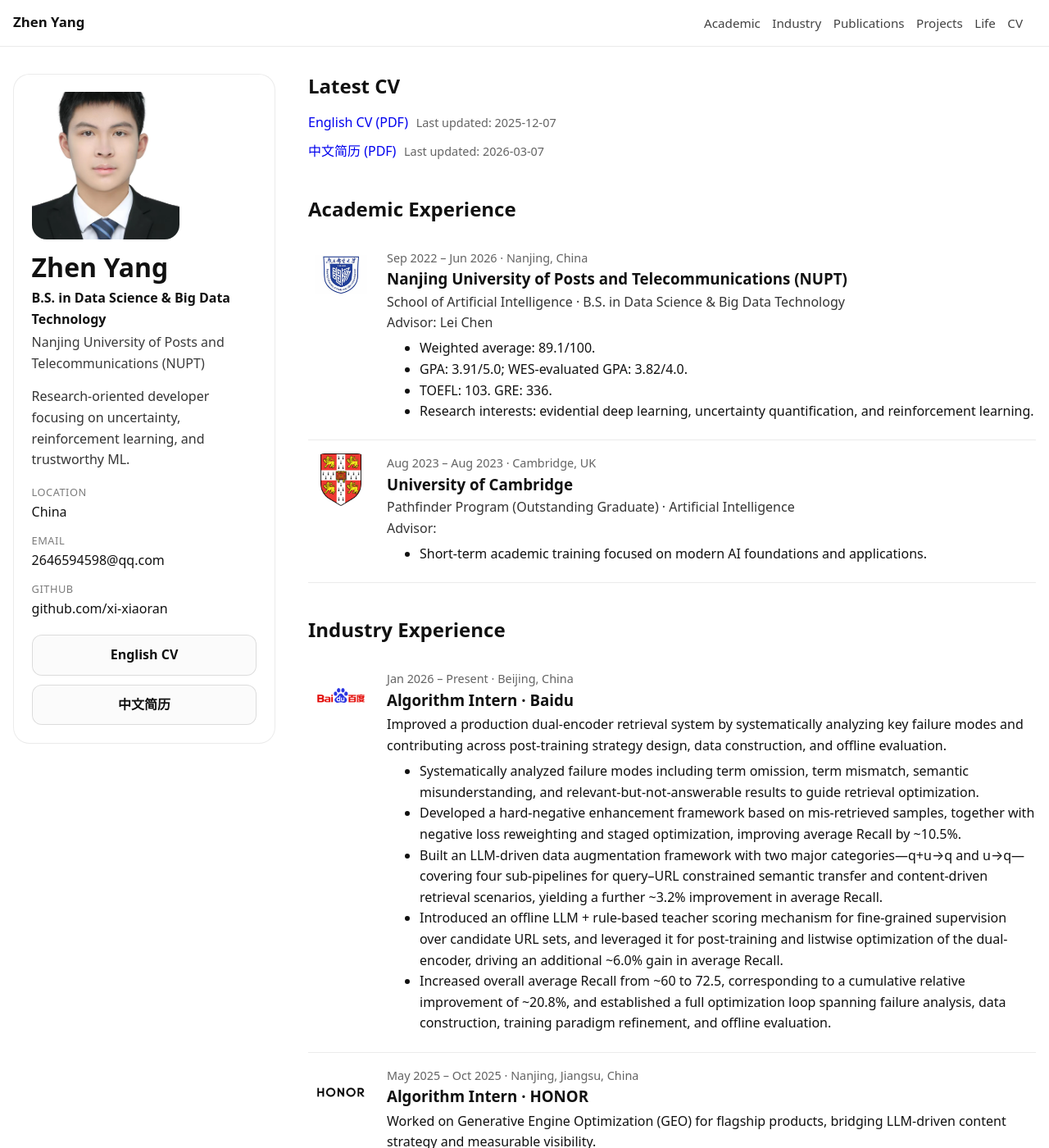
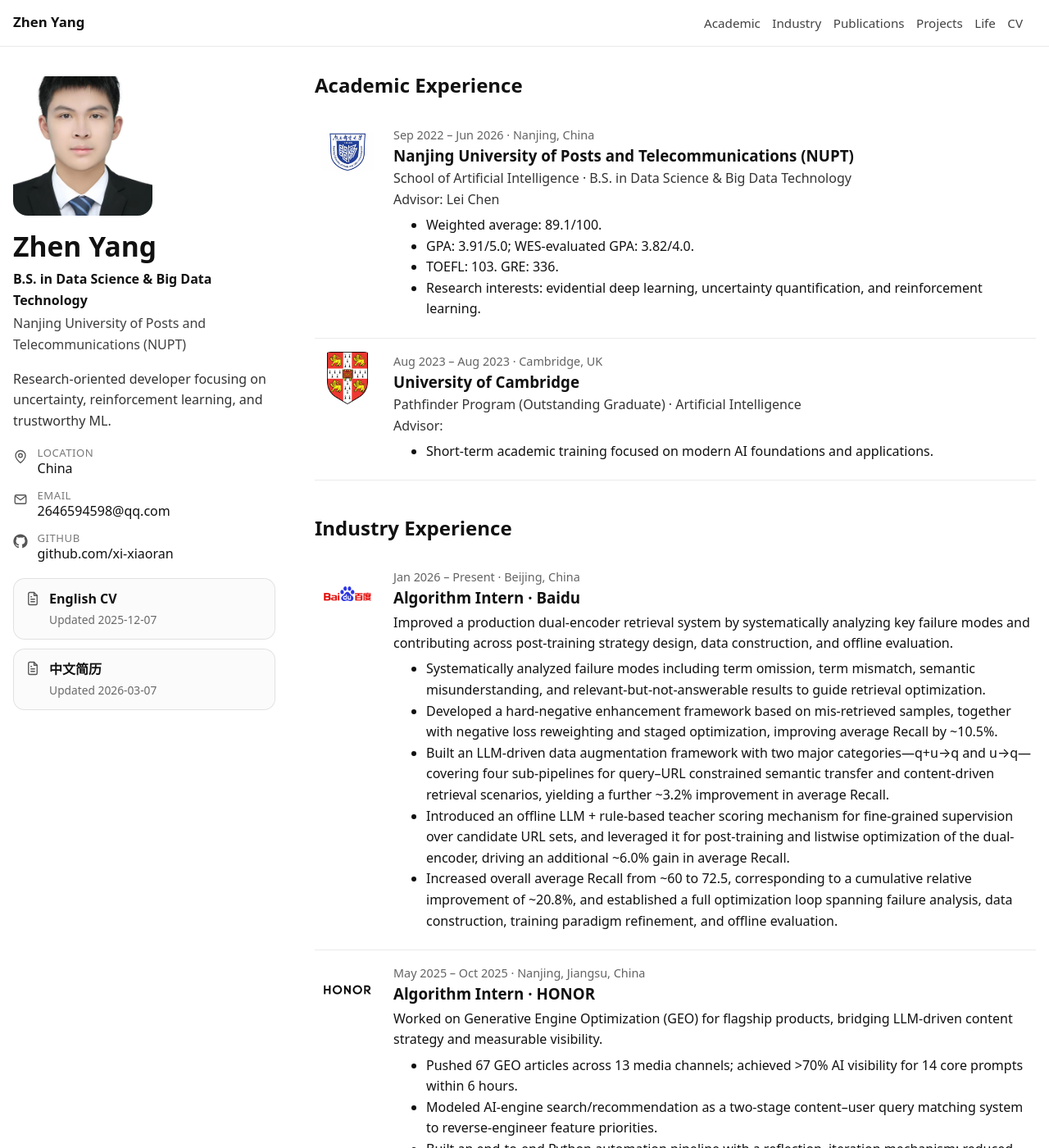
Before and after one commit to xi-xiaoran/xi-xiaoran.github.io, a Jekyll site: the page built from index.md, in a window 1280 px wide and 1400 px high. Shown: the whole window at 82% size. Built offline with Jekyll 4.4.1, drawn with Linux system fonts in a browser that asks for light colours; comment, search, counter and statistics services are not loaded.

Commit message:
Fix sidebar layout and add contact icons

```diff
--- a/_includes/custom-home.html
+++ b/_includes/custom-home.html
@@ -1,4 +1,5 @@
 {% assign primary_edu = site.data.home_academic.items | first %}
+{% assign cv = site.data.home_cv %}
 
 <div class="home-layout">
   <aside class="profile-sidebar">
@@ -12,47 +13,83 @@
       <p class="profile-school">{{ primary_edu.institution }}</p>
       <p class="profile-bio">{{ site.description }}</p>
 
-      <div class="profile-meta">
-        <div class="profile-meta__item">
-          <span class="profile-meta__label">Location</span>
-          <span>China</span>
+      <div class="profile-contact-list">
+        <div class="profile-contact-item">
+          <span class="profile-contact-icon" aria-hidden="true">
+            <svg viewBox="0 0 24 24" fill="none" stroke="currentColor" stroke-width="1.8" stroke-linecap="round" stroke-linejoin="round">
+              <path d="M20 10c0 4.5-5 10-8 12-3-2-8-7.5-8-12a8 8 0 1 1 16 0Z"></path>
+              <circle cx="12" cy="10" r="3"></circle>
+            </svg>
+          </span>
+          <div>
+            <div class="profile-contact-label">Location</div>
+            <div class="profile-contact-value">China</div>
+          </div>
         </div>
-        <div class="profile-meta__item">
-          <span class="profile-meta__label">Email</span>
-          <a href="mailto:2646594598@qq.com">2646594598@qq.com</a>
+
+        <div class="profile-contact-item">
+          <span class="profile-contact-icon" aria-hidden="true">
+            <svg viewBox="0 0 24 24" fill="none" stroke="currentColor" stroke-width="1.8" stroke-linecap="round" stroke-linejoin="round">
+              <rect x="3" y="5" width="18" height="14" rx="2"></rect>
+              <path d="m4 7 8 6 8-6"></path>
+            </svg>
+          </span>
+          <div>
+            <div class="profile-contact-label">Email</div>
+            <div class="profile-contact-value"><a href="mailto:2646594598@qq.com">2646594598@qq.com</a></div>
+          </div>
         </div>
-        <div class="profile-meta__item">
-          <span class="profile-meta__label">GitHub</span>
-          <a href="https://github.com/xi-xiaoran">github.com/xi-xiaoran</a>
+
+        <div class="profile-contact-item">
+          <span class="profile-contact-icon" aria-hidden="true">
+            <svg viewBox="0 0 24 24" fill="currentColor">
+              <path d="M12 .5C5.65.5.5 5.65.5 12c0 5.09 3.29 9.4 7.86 10.92.57.11.78-.24.78-.55 0-.27-.01-1.16-.02-2.1-3.2.7-3.88-1.36-3.88-1.36-.52-1.33-1.28-1.68-1.28-1.68-1.05-.71.08-.69.08-.69 1.16.08 1.77 1.19 1.77 1.19 1.04 1.77 2.72 1.26 3.38.96.1-.75.4-1.26.73-1.55-2.56-.29-5.25-1.28-5.25-5.71 0-1.26.45-2.3 1.19-3.11-.12-.29-.51-1.46.11-3.05 0 0 .98-.31 3.2 1.19A11.1 11.1 0 0 1 12 6.1c.98 0 1.97.13 2.89.38 2.21-1.5 3.19-1.19 3.19-1.19.63 1.59.24 2.76.12 3.05.74.81 1.19 1.85 1.19 3.11 0 4.44-2.69 5.42-5.26 5.7.41.36.78 1.08.78 2.19 0 1.58-.01 2.85-.01 3.24 0 .31.2.67.79.55A11.52 11.52 0 0 0 23.5 12C23.5 5.65 18.35.5 12 .5Z"></path>
+            </svg>
+          </span>
+          <div>
+            <div class="profile-contact-label">GitHub</div>
+            <div class="profile-contact-value"><a href="https://github.com/xi-xiaoran">github.com/xi-xiaoran</a></div>
+          </div>
         </div>
       </div>
 
-      <div class="profile-actions">
-        <a class="profile-button" href="{{ '/files/CV_English.pdf' | relative_url }}">English CV</a>
-        <a class="profile-button" href="{{ '/files/CV_Chinese.pdf' | relative_url }}">中文简历</a>
+      <div class="profile-link-group">
+        <a class="profile-link-card" href="{{ cv.english.file | relative_url }}">
+          <span class="profile-contact-icon" aria-hidden="true">
+            <svg viewBox="0 0 24 24" fill="none" stroke="currentColor" stroke-width="1.8" stroke-linecap="round" stroke-linejoin="round">
+              <path d="M14 2H7a2 2 0 0 0-2 2v16a2 2 0 0 0 2 2h10a2 2 0 0 0 2-2V7z"></path>
+              <path d="M14 2v5h5"></path>
+              <path d="M9 13h6"></path>
+              <path d="M9 17h6"></path>
+              <path d="M9 9h1"></path>
+            </svg>
+          </span>
+          <span>
+            <span class="profile-link-title">English CV</span>
+            <span class="profile-link-sub">Updated {{ cv.english.updated }}</span>
+          </span>
+        </a>
+
+        <a class="profile-link-card" href="{{ cv.chinese.file | relative_url }}">
+          <span class="profile-contact-icon" aria-hidden="true">
+            <svg viewBox="0 0 24 24" fill="none" stroke="currentColor" stroke-width="1.8" stroke-linecap="round" stroke-linejoin="round">
+              <path d="M14 2H7a2 2 0 0 0-2 2v16a2 2 0 0 0 2 2h10a2 2 0 0 0 2-2V7z"></path>
+              <path d="M14 2v5h5"></path>
+              <path d="M9 13h6"></path>
+              <path d="M9 17h6"></path>
+              <path d="M9 9h1"></path>
+            </svg>
+          </span>
+          <span>
+            <span class="profile-link-title">中文简历</span>
+            <span class="profile-link-sub">Updated {{ cv.chinese.updated }}</span>
+          </span>
+        </a>
       </div>
     </div>
   </aside>
 
   <div class="home-content">
-    <section id="latest-cv" class="home-section">
-      <h2>Latest CV</h2>
-
-      {% assign cv = site.data.home_cv %}
-
-      <div class="cv-links">
-        <div class="cv-link-item">
-          <a href="{{ cv.english.file | relative_url }}">{{ cv.english.label }}</a>
-          <span class="cv-updated">Last updated: {{ cv.english.updated }}</span>
-        </div>
-
-        <div class="cv-link-item">
-          <a href="{{ cv.chinese.file | relative_url }}">{{ cv.chinese.label }}</a>
-          <span class="cv-updated">Last updated: {{ cv.chinese.updated }}</span>
-        </div>
-      </div>
-    </section>
-
     <section id="academic-experience" class="home-section">
       <h2>Academic Experience</h2>
       {% for x in site.data.home_academic.items %}
@@ -246,6 +283,5 @@
   </div>
 </div>
 
-<!-- Load scripts ONCE -->
 <script defer src="{{ '/assets/js/anime-buddy.js' | relative_url }}"></script>
 <script defer src="{{ '/assets/js/github-stars.js' | relative_url }}"></script>
--- a/assets/css/main.scss
+++ b/assets/css/main.scss
@@ -1,9 +1,8 @@
 ---
 ---
 
-/* Base */
 :root {
-  --maxw: 1320px;
+  --maxw: 1360px;
   --sidebarw: 320px;
   --paperw: 320px;
 }
@@ -35,9 +34,9 @@
 .site-header {
   position: sticky;
   top: 0;
-  background: rgba(255,255,255,0.92);
+  background: rgba(255, 255, 255, 0.92);
   backdrop-filter: blur(10px);
-  border-bottom: 1px solid rgba(0,0,0,0.08);
+  border-bottom: 1px solid rgba(0, 0, 0, 0.08);
   z-index: 20;
 }
 
@@ -72,7 +71,7 @@
 .site-nav__toggle {
   display: none;
   background: transparent;
-  border: 1px solid rgba(0,0,0,0.15);
+  border: 1px solid rgba(0, 0, 0, 0.15);
   border-radius: 8px;
   padding: 0.2rem 0.5rem;
   font-size: 1.1rem;
@@ -81,11 +80,11 @@
 .site-main {
   max-width: var(--maxw);
   margin: 0 auto;
-  padding: 1.75rem 1rem 3rem 1rem;
+  padding: 1.8rem 1rem 3rem 1rem;
 }
 
 .site-footer {
-  border-top: 1px solid rgba(0,0,0,0.08);
+  border-top: 1px solid rgba(0, 0, 0, 0.08);
   padding: 1.5rem 1rem;
 }
 
@@ -96,11 +95,10 @@
   font-size: 0.9rem;
 }
 
-/* Main two-column layout */
 .home-layout {
   display: grid;
-  grid-template-columns: minmax(260px, var(--sidebarw)) minmax(0, 1fr);
-  gap: 2.5rem;
+  grid-template-columns: var(--sidebarw) minmax(0, 1fr);
+  gap: 3rem;
   align-items: start;
 }
 
@@ -111,20 +109,16 @@
 }
 
 .profile-card {
-  padding: 1.35rem;
-  border: 1px solid rgba(0,0,0,0.08);
-  border-radius: 20px;
-  background: #fff;
+  padding: 0.25rem 0;
 }
 
 .profile-avatar {
-  margin-bottom: 1rem;
+  margin-bottom: 1.15rem;
 }
 
 .profile-avatar img {
-  width: 100%;
-  max-width: 180px;
-  aspect-ratio: 1 / 1;
+  width: 170px;
+  height: 170px;
   object-fit: cover;
   border-radius: 18px;
   display: block;
@@ -132,75 +126,111 @@
 
 .profile-name {
   margin: 0;
-  font-size: 2rem;
-  line-height: 1.15;
+  font-size: 2.1rem;
+  line-height: 1.12;
 }
 
 .profile-program {
-  margin: 0.4rem 0 0 0;
+  margin: 0.55rem 0 0 0;
   font-weight: 600;
+  font-size: 1rem;
 }
 
 .profile-school {
-  margin: 0.15rem 0 0 0;
-  opacity: 0.82;
+  margin: 0.18rem 0 0 0;
+  opacity: 0.8;
 }
 
 .profile-bio {
-  margin: 0.95rem 0 1rem 0;
-  opacity: 0.85;
+  margin: 1rem 0 1.2rem 0;
+  opacity: 0.86;
 }
 
-.profile-meta {
+.profile-contact-list {
   display: grid;
-  gap: 0.75rem;
-  margin: 1rem 0 1.15rem 0;
+  gap: 0.9rem;
+  margin: 1.1rem 0 1.2rem 0;
 }
 
-.profile-meta__item {
-  display: grid;
-  gap: 0.08rem;
+.profile-contact-item {
+  display: flex;
+  gap: 0.72rem;
+  align-items: flex-start;
 }
 
-.profile-meta__label {
-  font-size: 0.8rem;
+.profile-contact-icon {
+  width: 18px;
+  height: 18px;
+  flex: 0 0 18px;
+  color: #555;
+  margin-top: 0.15rem;
+}
+
+.profile-contact-icon svg {
+  display: block;
+  width: 100%;
+  height: 100%;
+}
+
+.profile-contact-label {
+  font-size: 0.82rem;
   text-transform: uppercase;
   letter-spacing: 0.04em;
-  opacity: 0.55;
+  opacity: 0.56;
+  line-height: 1.1;
 }
 
-.profile-meta__item a {
+.profile-contact-value {
+  margin-top: 0.08rem;
+  line-height: 1.35;
+}
+
+.profile-contact-value a {
   color: inherit;
   word-break: break-word;
 }
 
-.profile-actions {
+.profile-link-group {
   display: grid;
-  gap: 0.65rem;
+  gap: 0.7rem;
+  margin-top: 1rem;
 }
 
-.profile-button {
-  display: block;
-  width: 100%;
-  padding: 0.7rem 0.9rem;
-  border-radius: 12px;
-  border: 1px solid rgba(0,0,0,0.12);
-  color: #111;
-  font-weight: 600;
-  text-align: center;
-  background: rgba(0,0,0,0.015);
+.profile-link-card {
+  display: flex;
+  gap: 0.72rem;
+  align-items: flex-start;
+  padding: 0.75rem 0.85rem;
+  border: 1px solid rgba(0, 0, 0, 0.1);
+  border-radius: 14px;
+  color: inherit;
+  background: rgba(0, 0, 0, 0.015);
 }
 
-.profile-button:hover {
+.profile-link-card:hover {
   text-decoration: none;
-  background: rgba(0,0,0,0.04);
+  background: rgba(0, 0, 0, 0.04);
+}
+
+.profile-link-title,
+.profile-link-sub {
+  display: block;
+}
+
+.profile-link-title {
+  font-weight: 600;
+}
+
+.profile-link-sub {
+  font-size: 0.86rem;
+  opacity: 0.62;
+  margin-top: 0.06rem;
 }
 
 .home-content {
   min-width: 0;
 }
 
-/* Sections */
 .home-section {
   margin: 0 0 2.4rem 0;
 }
@@ -215,7 +245,7 @@
   grid-template-columns: 80px 1fr;
   gap: 1rem;
   padding: 1rem 0;
-  border-bottom: 1px solid rgba(0,0,0,0.08);
+  border-bottom: 1px solid rgba(0, 0, 0, 0.08);
 }
 
 .card__logo {
@@ -268,7 +298,7 @@
   font-size: 0.78rem;
   padding: 0.12rem 0.45rem;
   border-radius: 999px;
-  border: 1px solid rgba(0,0,0,0.12);
+  border: 1px solid rgba(0, 0, 0, 0.12);
 }
 
 .links {
@@ -285,7 +315,6 @@
   opacity: 0.85;
 }
 
-/* Publications keep larger figures */
 .card--paper {
   grid-template-columns: var(--paperw) 1fr;
   gap: 1.2rem;
@@ -298,32 +327,9 @@
   border-radius: 12px;
   background: #fff;
   padding: 8px;
-  border: 1px solid rgba(0,0,0,0.06);
+  border: 1px solid rgba(0, 0, 0, 0.06);
 }
 
-/* CV section */
-#latest-cv {
-  margin-top: 0.1rem;
-}
-
-.cv-links {
-  display: grid;
-  gap: 0.55rem;
-}
-
-.cv-link-item {
-  display: flex;
-  flex-wrap: wrap;
-  gap: 0.6rem;
-  align-items: baseline;
-}
-
-.cv-updated {
-  font-size: 0.9rem;
-  opacity: 0.65;
-}
-
-/* Random Anime Buddy */
 .anime-buddy {
   display: flex;
   flex-wrap: wrap;
@@ -338,7 +344,7 @@
   max-width: 120px;
   border-radius: 14px;
   object-fit: contain;
-  background: rgba(0,0,0,0.04);
+  background: rgba(0, 0, 0, 0.04);
   display: block;
 }
 
@@ -363,7 +369,7 @@
   margin-top: 0.6rem;
   padding: 0.35rem 0.7rem;
   border-radius: 10px;
-  border: 1px solid rgba(0,0,0,0.12);
+  border: 1px solid rgba(0, 0, 0, 0.12);
   background: transparent;
   cursor: pointer;
 }
@@ -372,19 +378,23 @@
   padding: 0.4rem 0;
 }
 
-/* Responsive */
 @media (max-width: 980px) {
   .home-layout {
     grid-template-columns: 1fr;
-    gap: 1.5rem;
+    gap: 1.6rem;
   }
 
   .profile-sidebar {
     position: static;
   }
 
+  .profile-card {
+    padding-top: 0;
+  }
+
   .profile-avatar img {
-    max-width: 150px;
+    width: 150px;
+    height: 150px;
   }
 }
 
```
